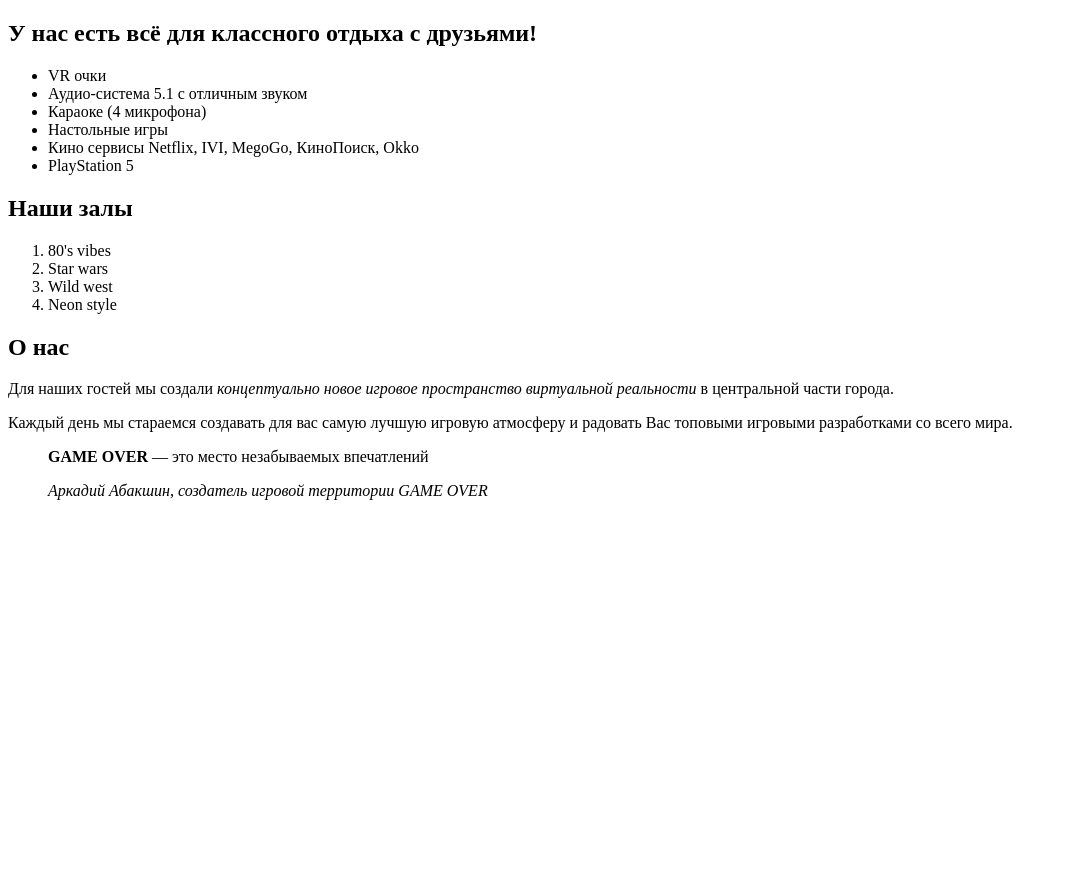
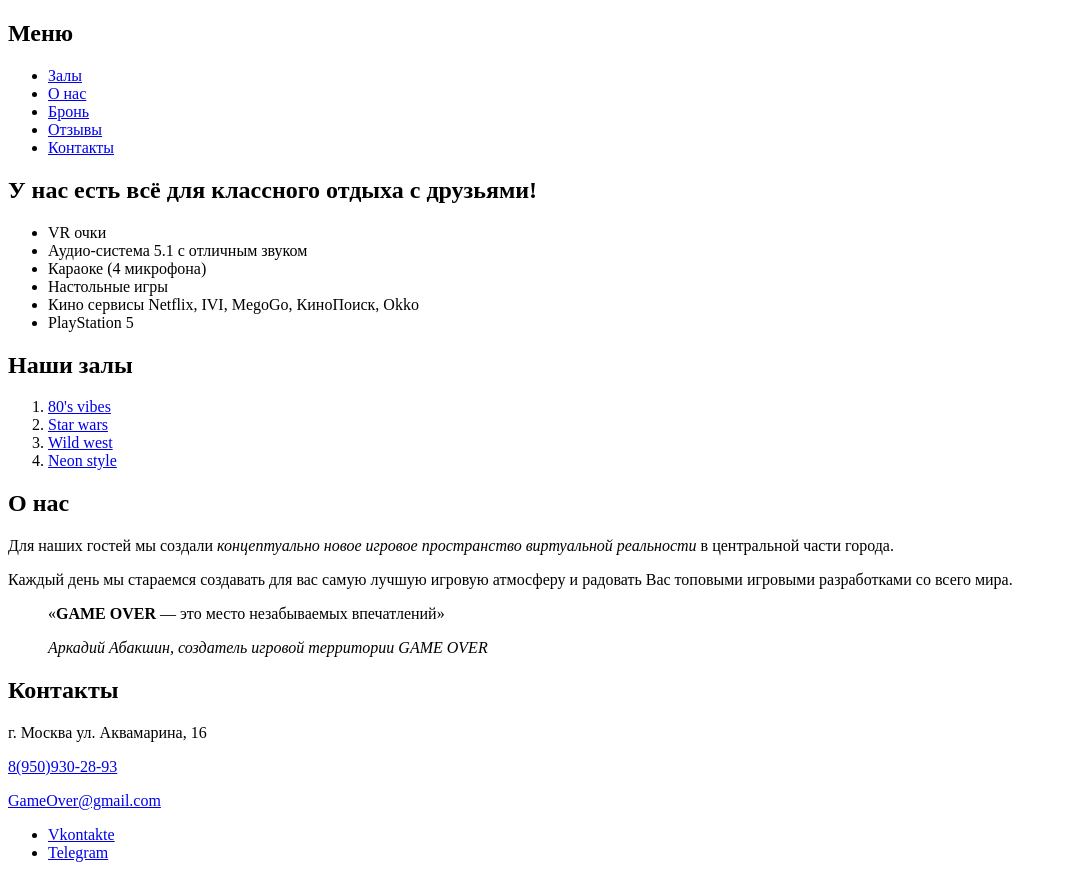
Before and after one commit to emiaesthetic/go, a plain HTML site: page index.html in a window 1280 px wide. Shown: the whole page, without its empty margins (0-1067 px from the left). Before the commit the page ends 800 px from the top, so only its background shows below. Drawn offline with Linux system fonts and the light colour scheme.

Commit message:
Links: make up headings, lists, links based on samples

```diff
--- a/index.html
+++ b/index.html
@@ -2,10 +2,33 @@
 <html lang="ru">
 <head>
   <meta charset="UTF-8">
-  <title>Списки HTML</title>
+  <title>Все про ссылки</title>
 </head>
 
 <body>
+  <div>
+    <h2>Меню</h2>
+
+    <ul>
+      <li>
+        <a href="#halls">Залы</a>
+      </li>
+      <li>
+        <a href="#about">О нас</a>
+      </li>
+      <li>
+        <a href="#contact">Бронь</a>
+      </li>
+      <li>
+        <a href="http://google.com">Отзывы</a>
+      </li>
+      <li>
+        <a href="#contact">Контакты</a>
+      </li>
+    </ul>
+  </div>
+
+  <div>
     <h2>У нас есть всё для классного отдыха с друзьями!</h2>
 
     <ul>
@@ -16,27 +39,63 @@
       <li>Кино сервисы Netflix, IVI, MegoGo, КиноПоиск, Okko</li>
       <li>PlayStation 5</li>
     </ul>
+  </div>
 
-  <h2>Наши залы</h2>
+  <div>
+    <h2 id="#halls">Наши залы</h2>
 
     <ol>
-    <li>80's vibes</li>
-    <li>Star wars</li>
-    <li>Wild west</li>
-    <li>Neon style</li>
+      <li>
+        <a href="vibes.html">80's vibes</a>
+      </li>
+      <li>
+        <a href="starwars.html">Star wars</a>
+      </li>
+      <li>
+        <a href="wildwest.html">Wild west</a>
+      </li>
+      <li>
+        <a href="neon.html">Neon style</a>
+      </li>
     </ol>
+  </div>
 
-  <h2>О нас</h2>
+  <div>
+    <h2 id="about">О нас</h2>
 
     <p>Для наших гостей мы создали <i>концептуально новое игровое пространство виртуальной реальности</i> в центральной части города.</p>
 
     <p>Каждый день мы стараемся создавать для вас самую лучшую игровую атмосферу и радовать Вас топовыми игровыми разработками со всего мира.</p>
 
     <blockquote>
-    <b>GAME OVER</b> — это место незабываемых впечатлений
+      «<b>GAME OVER</b> — это место незабываемых впечатлений»
       <p>
         <cite>Аркадий Абакшин, создатель игровой территории GAME OVER</cite>
       </p>
     </blockquote>
+  </div>
+
+  <div>
+    <h2 id="contact">Контакты</h2>
+
+    <p>г. Москва ул. Аквамарина, 16</p>
+
+    <p>
+      <a href="tel:89509302893">8(950)930-28-93</a>
+    </p>
+
+    <p>
+      <a href="mailto:GameOver@gmail.com">GameOver@gmail.com</a>
+    </p>
+
+    <ul>
+      <li>
+        <a href="http://vk.com">Vkontakte</a>
+      </li>
+      <li>
+        <a href="https://t.me/">Telegram</a>
+      </li>
+    </ul>
+  </div>
 </body>
 </html>
```
Lines whose indentation alone changed are shown as unchanged.
